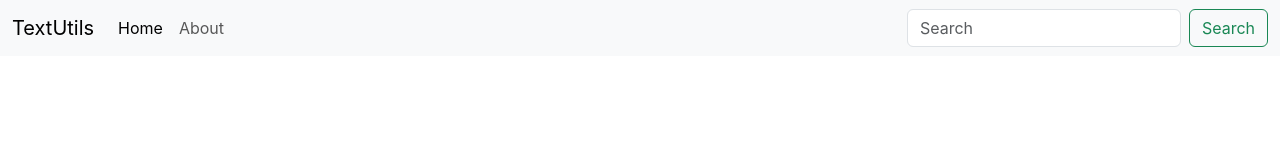
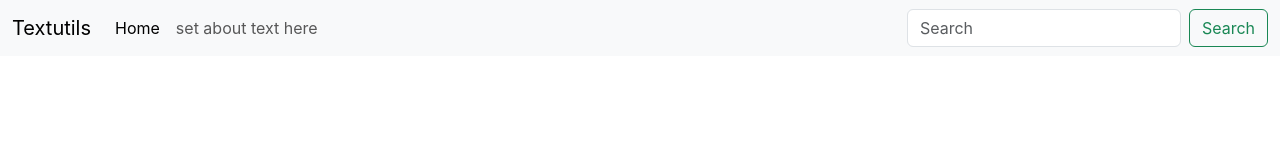
Before and after one commit to Deba94das/ReactJS-POC, a React (Create React App) app in the folder textutils/: page / in a window 1280 px wide. Shown: the top 160 px of the page. Built offline with nearby package versions, Linux system fonts and the light colour scheme.

Commit message:
props added in textutils

```diff
--- a/textutils/src/App.js
+++ b/textutils/src/App.js
@@ -1,52 +1,12 @@
-import logo from "./logo.svg";
 import "./App.css";
+import Navbar from "./components/Navbar";
 
 function App() {
   return (
     <>
-      <nav className="navbar navbar-expand-lg bg-body-tertiary">
-        <div className="container-fluid">
-          <a className="navbar-brand" href="/">
-            TextUtils
-          </a>
-          <button
-            className="navbar-toggler"
-            type="button"
-            data-bs-toggle="collapse"
-            data-bs-target="#navbarSupportedContent"
-            aria-controls="navbarSupportedContent"
-            aria-expanded="false"
-            aria-label="Toggle navigation"
-          >
-            <span className="navbar-toggler-icon"></span>
-          </button>
-          <div className="collapse navbar-collapse" id="navbarSupportedContent">
-            <ul className="navbar-nav me-auto mb-2 mb-lg-0">
-              <li className="nav-item">
-                <a className="nav-link active" aria-current="page" href="/">
-                  Home
-                </a>
-              </li>
-              <li className="nav-item">
-                <a className="nav-link" href="/">
-                  About
-                </a>
-              </li>
-            </ul>
-            <form className="d-flex" role="search">
-              <input
-                className="form-control me-2"
-                type="search"
-                placeholder="Search"
-                aria-label="Search"
-              />
-              <button className="btn btn-outline-success" type="submit">
-                Search
-              </button>
-            </form>
-          </div>
-        </div>
-      </nav>
+      {/* <Navbar title ="Textutils" aboutText="About Textutils"/> */}
+      {/* <Navbar /> */}
+      <Navbar title="Textutils"></Navbar>
     </>
   );
 }
--- /dev/null
+++ b/textutils/src/components/Navbar.js
@@ -0,0 +1,65 @@
+import React from 'react'
+import PropTypes from 'prop-types'
+
+
+function Navbar({title='set title here',aboutText='set about text here'}) {
+  return (
+    <div>
+      <nav className="navbar navbar-expand-lg bg-body-tertiary">
+        <div className="container-fluid">
+          <a className="navbar-brand" href="/">
+            {title}
+          </a>
+          <button
+            className="navbar-toggler"
+            type="button"
+            data-bs-toggle="collapse"
+            data-bs-target="#navbarSupportedContent"
+            aria-controls="navbarSupportedContent"
+            aria-expanded="false"
+            aria-label="Toggle navigation"
+          >
+            <span className="navbar-toggler-icon"></span>
+          </button>
+          <div className="collapse navbar-collapse" id="navbarSupportedContent">
+            <ul className="navbar-nav me-auto mb-2 mb-lg-0">
+              <li className="nav-item">
+                <a className="nav-link active" aria-current="page" href="/">
+                  Home
+                </a>
+              </li>
+              <li className="nav-item">
+                <a className="nav-link" href="/">
+                  {aboutText}
+                </a>
+              </li>
+            </ul>
+            <form className="d-flex" role="search">
+              <input
+                className="form-control me-2"
+                type="search"
+                placeholder="Search"
+                aria-label="Search"
+              />
+              <button className="btn btn-outline-success" type="submit">
+                Search
+              </button>
+            </form>
+          </div>
+        </div>
+      </nav>
+    </div>
+  )
+}
+
+export default Navbar
+
+Navbar.propTypes = {
+  title: PropTypes.string.isRequired,
+  aboutText: PropTypes.string.isRequired
+};
+
+// Navbar.defaultProps = {
+//   title: 'set title here',
+//   aboutText: 'set about text'
+// };
```
